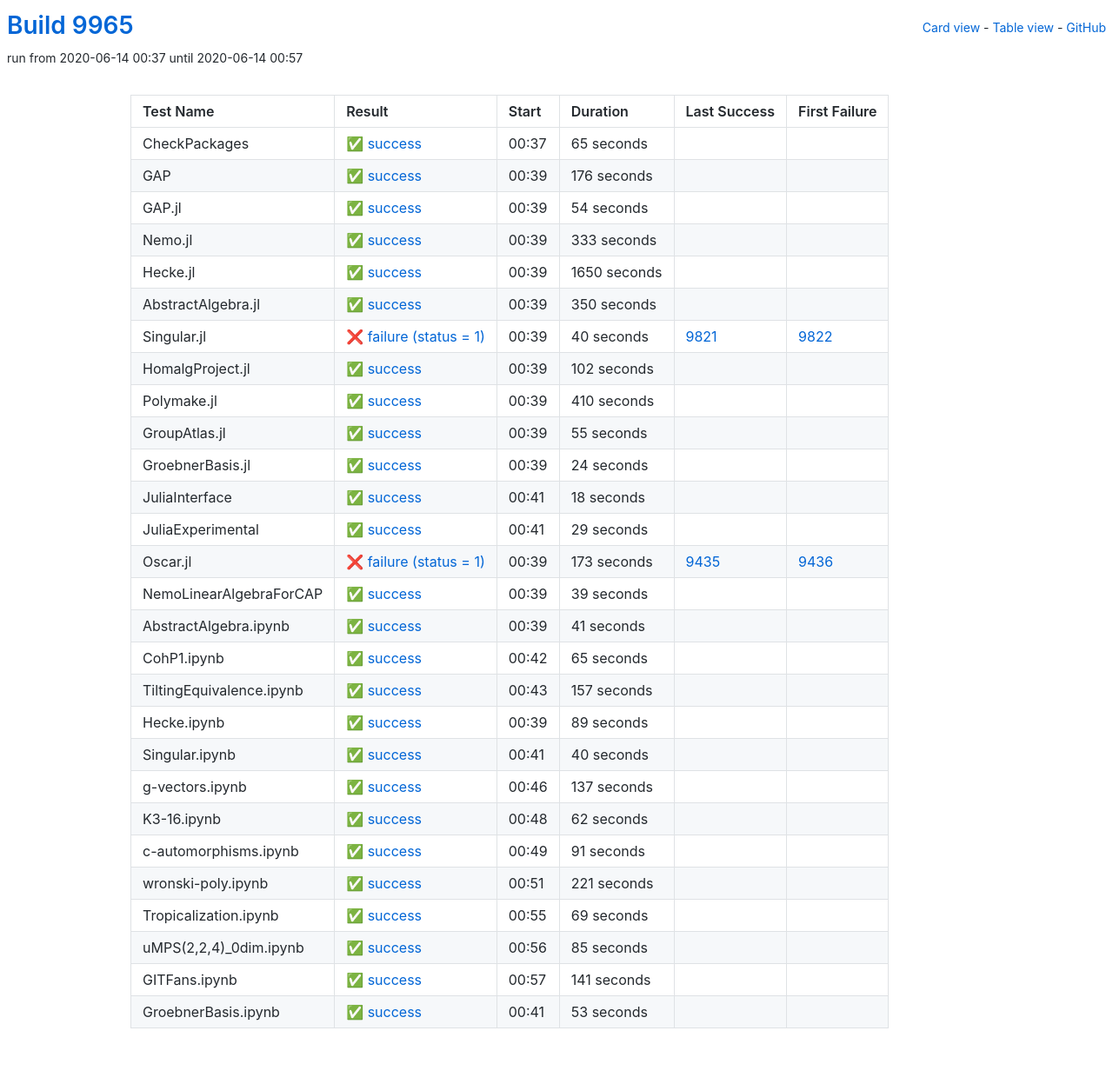
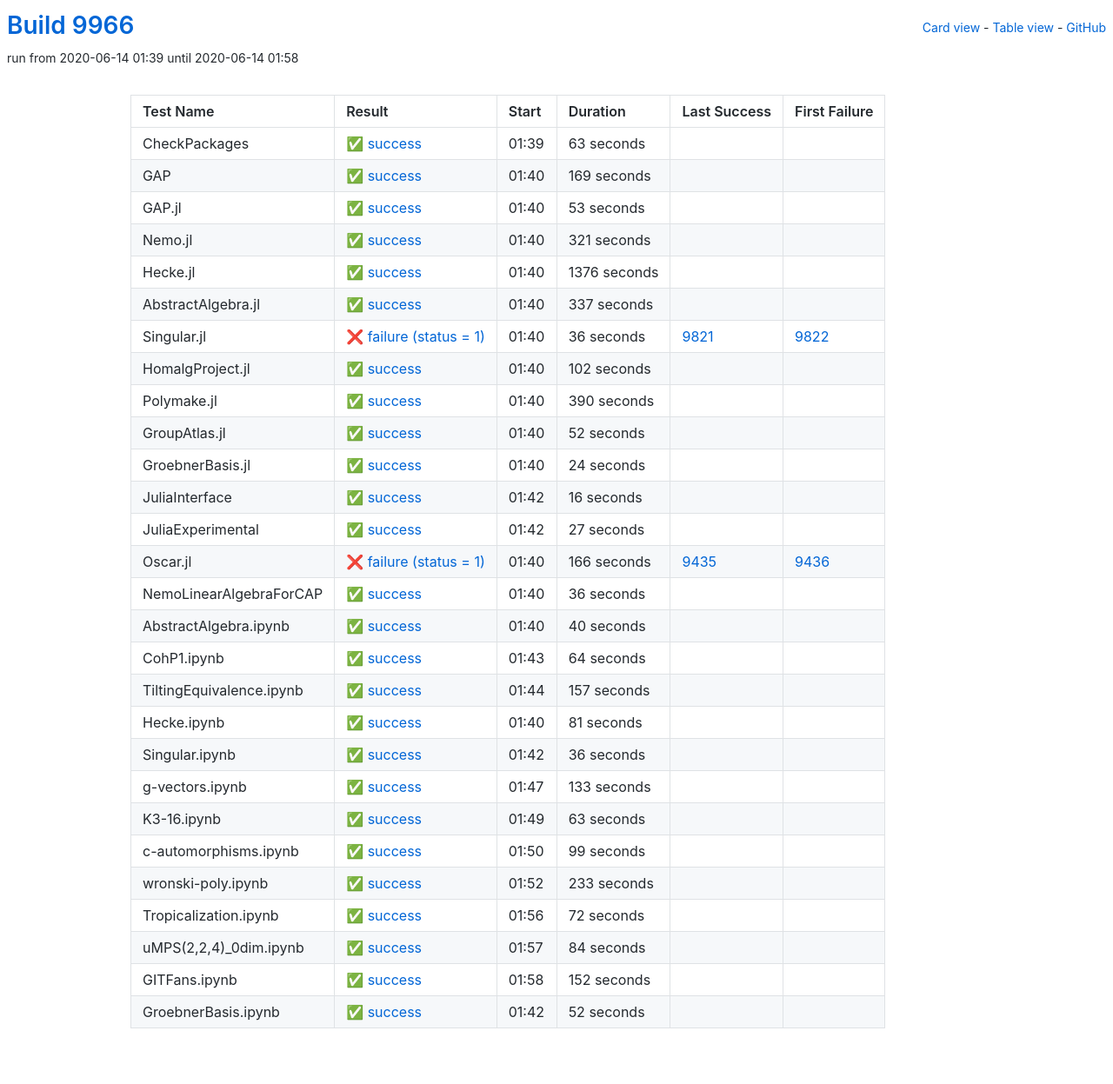
Before and after one commit to oscar-system/oscar-ci-status, a Jekyll site: the page built from table.html, in a window 1280 px wide. Shown: the whole page at 87% size. Built offline with Jekyll 4.4.1, drawn with Linux system fonts in a browser that asks for light colours.

Commit message:
Build #9966

```diff
--- a/_data/ci.yml
+++ b/_data/ci.yml
@@ -1,6 +1,6 @@
 ---
-build: 9965
-build_url: https://oscarci.mathematik.uni-kl.de/job/oscar/9965/
+build: 9966
+build_url: https://oscarci.mathematik.uni-kl.de/job/oscar/9966/
 job: oscar
 organization: oscar-system
 repo: oscar-ci-status
@@ -8,92 +8,92 @@
 tests:
 - name: CheckPackages
   id: checkpackages
-  log: https://oscarci.mathematik.uni-kl.de/job/oscar/9965/artifact/logs/build-9965/CheckPackages.log
-  start: 2020-06-14 00:37
+  log: https://oscarci.mathematik.uni-kl.de/job/oscar/9966/artifact/logs/build-9966/CheckPackages.log
+  start: 2020-06-14 01:39
   success: true
   exitcode: 0
   status: success
-  duration: 65
+  duration: 63
   last_success: false
   last_success_url:
   first_failure: false
   first_failure_url:
 - name: GAP
   id: gap
-  log: https://oscarci.mathematik.uni-kl.de/job/oscar/9965/artifact/logs/build-9965/GAP.log
-  start: 2020-06-14 00:39
+  log: https://oscarci.mathematik.uni-kl.de/job/oscar/9966/artifact/logs/build-9966/GAP.log
+  start: 2020-06-14 01:40
   success: true
   exitcode: 0
   status: success
-  duration: 176
+  duration: 169
   last_success: false
   last_success_url:
   first_failure: false
   first_failure_url:
 - name: GAP.jl
   id: gap-jl
-  log: https://oscarci.mathematik.uni-kl.de/job/oscar/9965/artifact/logs/build-9965/GAP.jl.log
-  start: 2020-06-14 00:39
+  log: https://oscarci.mathematik.uni-kl.de/job/oscar/9966/artifact/logs/build-9966/GAP.jl.log
+  start: 2020-06-14 01:40
   success: true
   exitcode: 0
   status: success
-  duration: 54
+  duration: 53
   last_success: false
   last_success_url:
   first_failure: false
   first_failure_url:
 - name: Nemo.jl
   id: nemo-jl
-  log: https://oscarci.mathematik.uni-kl.de/job/oscar/9965/artifact/logs/build-9965/Nemo.jl.log
-  start: 2020-06-14 00:39
+  log: https://oscarci.mathematik.uni-kl.de/job/oscar/9966/artifact/logs/build-9966/Nemo.jl.log
+  start: 2020-06-14 01:40
   success: true
   exitcode: 0
   status: success
-  duration: 333
+  duration: 321
   last_success: false
   last_success_url:
   first_failure: false
   first_failure_url:
 - name: Hecke.jl
   id: hecke-jl
-  log: https://oscarci.mathematik.uni-kl.de/job/oscar/9965/artifact/logs/build-9965/Hecke.jl.log
-  start: 2020-06-14 00:39
+  log: https://oscarci.mathematik.uni-kl.de/job/oscar/9966/artifact/logs/build-9966/Hecke.jl.log
+  start: 2020-06-14 01:40
   success: true
   exitcode: 0
   status: success
-  duration: 1650
+  duration: 1376
   last_success: false
   last_success_url:
   first_failure: false
   first_failure_url:
 - name: AbstractAlgebra.jl
   id: abstractalgebra-jl
-  log: https://oscarci.mathematik.uni-kl.de/job/oscar/9965/artifact/logs/build-9965/AbstractAlgebra.jl.log
-  start: 2020-06-14 00:39
+  log: https://oscarci.mathematik.uni-kl.de/job/oscar/9966/artifact/logs/build-9966/AbstractAlgebra.jl.log
+  start: 2020-06-14 01:40
   success: true
   exitcode: 0
   status: success
-  duration: 350
+  duration: 337
   last_success: false
   last_success_url:
   first_failure: false
   first_failure_url:
 - name: Singular.jl
   id: singular-jl
-  log: https://oscarci.mathematik.uni-kl.de/job/oscar/9965/artifact/logs/build-9965/Singular.jl.log
-  start: 2020-06-14 00:39
+  log: https://oscarci.mathematik.uni-kl.de/job/oscar/9966/artifact/logs/build-9966/Singular.jl.log
+  start: 2020-06-14 01:40
   success: false
   exitcode: 1
   status: failure
-  duration: 40
+  duration: 36
   last_success: 9821
   last_success_url: https://oscarci.mathematik.uni-kl.de/job/oscar/9821/
   first_failure: 9822
   first_failure_url: https://oscarci.mathematik.uni-kl.de/job/oscar/9822/
 - name: HomalgProject.jl
   id: homalgproject-jl
-  log: https://oscarci.mathematik.uni-kl.de/job/oscar/9965/artifact/logs/build-9965/HomalgProject.jl.log
-  start: 2020-06-14 00:39
+  log: https://oscarci.mathematik.uni-kl.de/job/oscar/9966/artifact/logs/build-9966/HomalgProject.jl.log
+  start: 2020-06-14 01:40
   success: true
   exitcode: 0
   status: success
@@ -104,32 +104,32 @@
   first_failure_url:
 - name: Polymake.jl
   id: polymake-jl
-  log: https://oscarci.mathematik.uni-kl.de/job/oscar/9965/artifact/logs/build-9965/Polymake.jl.log
-  start: 2020-06-14 00:39
+  log: https://oscarci.mathematik.uni-kl.de/job/oscar/9966/artifact/logs/build-9966/Polymake.jl.log
+  start: 2020-06-14 01:40
   success: true
   exitcode: 0
   status: success
-  duration: 410
+  duration: 390
   last_success: false
   last_success_url:
   first_failure: false
   first_failure_url:
 - name: GroupAtlas.jl
   id: groupatlas-jl
-  log: https://oscarci.mathematik.uni-kl.de/job/oscar/9965/artifact/logs/build-9965/GroupAtlas.jl.log
-  start: 2020-06-14 00:39
+  log: https://oscarci.mathematik.uni-kl.de/job/oscar/9966/artifact/logs/build-9966/GroupAtlas.jl.log
+  start: 2020-06-14 01:40
   success: true
   exitcode: 0
   status: success
-  duration: 55
+  duration: 52
   last_success: false
   last_success_url:
   first_failure: false
   first_failure_url:
 - name: GroebnerBasis.jl
   id: groebnerbasis-jl
-  log: https://oscarci.mathematik.uni-kl.de/job/oscar/9965/artifact/logs/build-9965/GroebnerBasis.jl.log
-  start: 2020-06-14 00:39
+  log: https://oscarci.mathematik.uni-kl.de/job/oscar/9966/artifact/logs/build-9966/GroebnerBasis.jl.log
+  start: 2020-06-14 01:40
   success: true
   exitcode: 0
   status: success
@@ -140,80 +140,80 @@
   first_failure_url:
 - name: JuliaInterface
   id: juliainterface
-  log: https://oscarci.mathematik.uni-kl.de/job/oscar/9965/artifact/logs/build-9965/JuliaInterface.log
-  start: 2020-06-14 00:41
+  log: https://oscarci.mathematik.uni-kl.de/job/oscar/9966/artifact/logs/build-9966/JuliaInterface.log
+  start: 2020-06-14 01:42
   success: true
   exitcode: 0
   status: success
-  duration: 18
+  duration: 16
   last_success: false
   last_success_url:
   first_failure: false
   first_failure_url:
 - name: JuliaExperimental
   id: juliaexperimental
-  log: https://oscarci.mathematik.uni-kl.de/job/oscar/9965/artifact/logs/build-9965/JuliaExperimental.log
-  start: 2020-06-14 00:41
+  log: https://oscarci.mathematik.uni-kl.de/job/oscar/9966/artifact/logs/build-9966/JuliaExperimental.log
+  start: 2020-06-14 01:42
   success: true
   exitcode: 0
   status: success
-  duration: 29
+  duration: 27
   last_success: false
   last_success_url:
   first_failure: false
   first_failure_url:
 - name: Oscar.jl
   id: oscar-jl
-  log: https://oscarci.mathematik.uni-kl.de/job/oscar/9965/artifact/logs/build-9965/Oscar.jl.log
-  start: 2020-06-14 00:39
+  log: https://oscarci.mathematik.uni-kl.de/job/oscar/9966/artifact/logs/build-9966/Oscar.jl.log
+  start: 2020-06-14 01:40
   success: false
   exitcode: 1
   status: failure
-  duration: 173
+  duration: 166
   last_success: 9435
   last_success_url: https://oscarci.mathematik.uni-kl.de/job/oscar/9435/
   first_failure: 9436
   first_failure_url: https://oscarci.mathematik.uni-kl.de/job/oscar/9436/
 - name: NemoLinearAlgebraForCAP
   id: nemolinearalgebraforcap
-  log: https://oscarci.mathematik.uni-kl.de/job/oscar/9965/artifact/logs/build-9965/NemoLinearAlgebraForCAP.log
-  start: 2020-06-14 00:39
+  log: https://oscarci.mathematik.uni-kl.de/job/oscar/9966/artifact/logs/build-9966/NemoLinearAlgebraForCAP.log
+  start: 2020-06-14 01:40
   success: true
   exitcode: 0
   status: success
-  duration: 39
+  duration: 36
   last_success: false
   last_success_url:
   first_failure: false
   first_failure_url:
 - name: AbstractAlgebra.ipynb
   id: abstractalgebra-ipynb
-  log: https://oscarci.mathematik.uni-kl.de/job/oscar/9965/artifact/logs/build-9965/AbstractAlgebra.ipynb.log
-  start: 2020-06-14 00:39
+  log: https://oscarci.mathematik.uni-kl.de/job/oscar/9966/artifact/logs/build-9966/AbstractAlgebra.ipynb.log
+  start: 2020-06-14 01:40
   success: true
   exitcode: 0
   status: success
-  duration: 41
+  duration: 40
   last_success: false
   last_success_url:
   first_failure: false
   first_failure_url:
 - name: CohP1.ipynb
   id: cohp1-ipynb
-  log: https://oscarci.mathematik.uni-kl.de/job/oscar/9965/artifact/logs/build-9965/CohP1.ipynb.log
-  start: 2020-06-14 00:42
+  log: https://oscarci.mathematik.uni-kl.de/job/oscar/9966/artifact/logs/build-9966/CohP1.ipynb.log
+  start: 2020-06-14 01:43
   success: true
   exitcode: 0
   status: success
-  duration: 65
+  duration: 64
   last_success: false
   last_success_url:
   first_failure: false
   first_failure_url:
 - name: TiltingEquivalence.ipynb
   id: tiltingequivalence-ipynb
-  log: https://oscarci.mathematik.uni-kl.de/job/oscar/9965/artifact/logs/build-9965/TiltingEquivalence.ipynb.log
-  start: 2020-06-14 00:43
+  log: https://oscarci.mathematik.uni-kl.de/job/oscar/9966/artifact/logs/build-9966/TiltingEquivalence.ipynb.log
+  start: 2020-06-14 01:44
   success: true
   exitcode: 0
   status: success
@@ -224,120 +224,120 @@
   first_failure_url:
 - name: Hecke.ipynb
   id: hecke-ipynb
-  log: https://oscarci.mathematik.uni-kl.de/job/oscar/9965/artifact/logs/build-9965/Hecke.ipynb.log
-  start: 2020-06-14 00:39
+  log: https://oscarci.mathematik.uni-kl.de/job/oscar/9966/artifact/logs/build-9966/Hecke.ipynb.log
+  start: 2020-06-14 01:40
   success: true
   exitcode: 0
   status: success
-  duration: 89
+  duration: 81
   last_success: false
   last_success_url:
   first_failure: false
   first_failure_url:
 - name: Singular.ipynb
   id: singular-ipynb
-  log: https://oscarci.mathematik.uni-kl.de/job/oscar/9965/artifact/logs/build-9965/Singular.ipynb.log
-  start: 2020-06-14 00:41
+  log: https://oscarci.mathematik.uni-kl.de/job/oscar/9966/artifact/logs/build-9966/Singular.ipynb.log
+  start: 2020-06-14 01:42
   success: true
   exitcode: 0
   status: success
-  duration: 40
+  duration: 36
   last_success: false
   last_success_url:
   first_failure: false
   first_failure_url:
 - name: g-vectors.ipynb
   id: g-vectors-ipynb
-  log: https://oscarci.mathematik.uni-kl.de/job/oscar/9965/artifact/logs/build-9965/g-vectors.ipynb.log
-  start: 2020-06-14 00:46
+  log: https://oscarci.mathematik.uni-kl.de/job/oscar/9966/artifact/logs/build-9966/g-vectors.ipynb.log
+  start: 2020-06-14 01:47
   success: true
   exitcode: 0
   status: success
-  duration: 137
+  duration: 133
   last_success: false
   last_success_url:
   first_failure: false
   first_failure_url:
 - name: K3-16.ipynb
   id: k3-16-ipynb
-  log: https://oscarci.mathematik.uni-kl.de/job/oscar/9965/artifact/logs/build-9965/K3-16.ipynb.log
-  start: 2020-06-14 00:48
+  log: https://oscarci.mathematik.uni-kl.de/job/oscar/9966/artifact/logs/build-9966/K3-16.ipynb.log
+  start: 2020-06-14 01:49
   success: true
   exitcode: 0
   status: success
-  duration: 62
+  duration: 63
   last_success: false
   last_success_url:
   first_failure: false
   first_failure_url:
 - name: c-automorphisms.ipynb
   id: c-automorphisms-ipynb
-  log: https://oscarci.mathematik.uni-kl.de/job/oscar/9965/artifact/logs/build-9965/c-automorphisms.ipynb.log
-  start: 2020-06-14 00:49
+  log: https://oscarci.mathematik.uni-kl.de/job/oscar/9966/artifact/logs/build-9966/c-automorphisms.ipynb.log
+  start: 2020-06-14 01:50
   success: true
   exitcode: 0
   status: success
-  duration: 91
+  duration: 99
   last_success: false
   last_success_url:
   first_failure: false
   first_failure_url:
 - name: wronski-poly.ipynb
   id: wronski-poly-ipynb
-  log: https://oscarci.mathematik.uni-kl.de/job/oscar/9965/artifact/logs/build-9965/wronski-poly.ipynb.log
-  start: 2020-06-14 00:51
+  log: https://oscarci.mathematik.uni-kl.de/job/oscar/9966/artifact/logs/build-9966/wronski-poly.ipynb.log
+  start: 2020-06-14 01:52
   success: true
   exitcode: 0
   status: success
-  duration: 221
+  duration: 233
   last_success: false
   last_success_url:
   first_failure: false
   first_failure_url:
 - name: Tropicalization.ipynb
   id: tropicalization-ipynb
-  log: https://oscarci.mathematik.uni-kl.de/job/oscar/9965/artifact/logs/build-9965/Tropicalization.ipynb.log
-  start: 2020-06-14 00:55
+  log: https://oscarci.mathematik.uni-kl.de/job/oscar/9966/artifact/logs/build-9966/Tropicalization.ipynb.log
+  start: 2020-06-14 01:56
   success: true
   exitcode: 0
   status: success
-  duration: 69
+  duration: 72
   last_success: false
   last_success_url:
   first_failure: false
   first_failure_url:
 - name: uMPS(2,2,4)_0dim.ipynb
   id: umps-2-2-4-0dim-ipynb
-  log: https://oscarci.mathematik.uni-kl.de/job/oscar/9965/artifact/logs/build-9965/uMPS-2-2-4-_0dim.ipynb.log
-  start: 2020-06-14 00:56
+  log: https://oscarci.mathematik.uni-kl.de/job/oscar/9966/artifact/logs/build-9966/uMPS-2-2-4-_0dim.ipynb.log
+  start: 2020-06-14 01:57
   success: true
   exitcode: 0
   status: success
-  duration: 85
+  duration: 84
   last_success: false
   last_success_url:
   first_failure: false
   first_failure_url:
 - name: GITFans.ipynb
   id: gitfans-ipynb
-  log: https://oscarci.mathematik.uni-kl.de/job/oscar/9965/artifact/logs/build-9965/GITFans.ipynb.log
-  start: 2020-06-14 00:57
+  log: https://oscarci.mathematik.uni-kl.de/job/oscar/9966/artifact/logs/build-9966/GITFans.ipynb.log
+  start: 2020-06-14 01:58
   success: true
   exitcode: 0
   status: success
-  duration: 141
+  duration: 152
   last_success: false
   last_success_url:
   first_failure: false
   first_failure_url:
 - name: GroebnerBasis.ipynb
   id: groebnerbasis-ipynb
-  log: https://oscarci.mathematik.uni-kl.de/job/oscar/9965/artifact/logs/build-9965/GroebnerBasis.ipynb.log
-  start: 2020-06-14 00:41
+  log: https://oscarci.mathematik.uni-kl.de/job/oscar/9966/artifact/logs/build-9966/GroebnerBasis.ipynb.log
+  start: 2020-06-14 01:42
   success: true
   exitcode: 0
   status: success
-  duration: 53
+  duration: 52
   last_success: false
   last_success_url:
   first_failure: false
```
Also changed, not shown: README.md.
